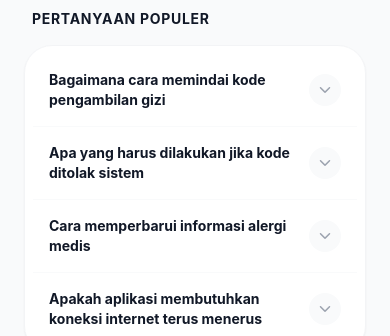
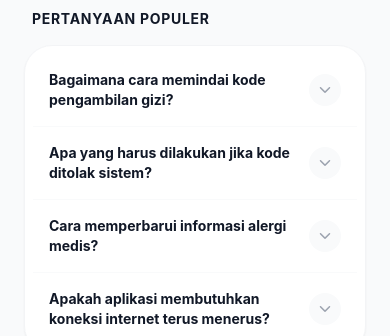
Before and after one commit to BagusSetiawan09/nutrivue-mobile, a React Native app: screen /HelpCenter in a window 390 px wide. Shown: the part 505-841 px from the top of the page. Built offline with nearby package versions, Linux system fonts and the light colour scheme.

Commit message:
feat(ui): activate search filter and deep linking contact actions in help center

```diff
--- a/src/screens/main/profile/HelpCenterScreen.tsx
+++ b/src/screens/main/profile/HelpCenterScreen.tsx
@@ -1,5 +1,5 @@
-import React, { useState } from 'react';
-import { View, Text, ScrollView, TouchableOpacity, TextInput, LayoutAnimation, UIManager, Platform } from 'react-native';
+import React, { useState, useMemo } from 'react';
+import { View, Text, ScrollView, TouchableOpacity, TextInput, LayoutAnimation, UIManager, Platform, Linking } from 'react-native';
 import { SafeAreaView } from 'react-native-safe-area-context';
 import { Ionicons } from '@expo/vector-icons';
 
@@ -23,25 +23,38 @@ export default function HelpCenterScreen({ navigation }: any) {
   const faqData = [
     {
       id: 1,
-      question: 'Bagaimana cara memindai kode pengambilan gizi',
-      answer: 'Buka menu pemindai di halaman beranda lalu arahkan kamera perangkat Anda tepat ke arah kode matriks milik peserta Sistem akan memverifikasi data secara otomatis',
+      question: 'Bagaimana cara memindai kode pengambilan gizi?',
+      answer: 'Buka menu pemindai di halaman beranda lalu arahkan kamera perangkat Anda tepat ke arah kode matriks milik peserta. Sistem akan memverifikasi data secara otomatis.',
     },
     {
       id: 2,
-      question: 'Apa yang harus dilakukan jika kode ditolak sistem',
-      answer: 'Penolakan biasanya terjadi jika kode telah kedaluwarsa atau jatah gizi sudah diambil sebelumnya Pastikan peserta memperbarui halaman aplikasi mereka untuk mendapatkan kode terbaru',
+      question: 'Apa yang harus dilakukan jika kode ditolak sistem?',
+      answer: 'Penolakan biasanya terjadi jika kode telah kedaluwarsa atau jatah gizi sudah diambil sebelumnya. Pastikan peserta memperbarui halaman aplikasi mereka untuk mendapatkan kode terbaru.',
     },
     {
       id: 3,
-      question: 'Cara memperbarui informasi alergi medis',
-      answer: 'Navigasikan ke menu Profil lalu pilih opsi Data Kesehatan Anda dapat menyesuaikan indikator alergi dan preferensi diet di halaman tersebut',
+      question: 'Cara memperbarui informasi alergi medis?',
+      answer: 'Navigasikan ke menu Profil lalu pilih opsi Data Kesehatan. Anda dapat menyesuaikan indikator alergi dan preferensi diet di halaman tersebut.',
     },
     {
       id: 4,
-      question: 'Apakah aplikasi membutuhkan koneksi internet terus menerus',
-      answer: 'Benar sekali NutriVue membutuhkan konektivitas internet yang stabil untuk melakukan sinkronisasi data distribusi dan verifikasi kode peserta secara waktu nyata',
+      question: 'Apakah aplikasi membutuhkan koneksi internet terus menerus?',
+      answer: 'Benar sekali. NutriVue membutuhkan konektivitas internet yang stabil untuk melakukan sinkronisasi data distribusi dan verifikasi kode peserta secara waktu nyata.',
     }
   ];
+
+  /**
+   * ⚡ FITUR AKTIF 1: Filter pencarian pintar
+   */
+  const filteredFaqs = useMemo(() => {
+    if (!searchQuery.trim()) return faqData;
+    const lowerCaseQuery = searchQuery.toLowerCase();
+    return faqData.filter(
+      (faq) =>
+        faq.question.toLowerCase().includes(lowerCaseQuery) ||
+        faq.answer.toLowerCase().includes(lowerCaseQuery)
+    );
+  }, [searchQuery]);
 
   /**
    * Prosedur pemicu animasi pembukaan dan penutupan panel pertanyaan
@@ -52,11 +65,31 @@ export default function HelpCenterScreen({ navigation }: any) {
   };
 
   /**
+   * ⚡ FITUR AKTIF 2: Aksi kontak langsung (Deep Linking)
+   */
+  const handleWhatsApp = () => {
+    // Ganti nomor ini dengan nomor WhatsApp CS resmi Anda
+    const phoneNumber = '+6281234567890';
+    const message = 'Halo Tim Support NutriVue, saya membutuhkan bantuan terkait aplikasi.';
+    Linking.openURL(`whatsapp://send?phone=${phoneNumber}&text=${encodeURIComponent(message)}`)
+      .catch(() => alert('Pastikan aplikasi WhatsApp sudah terinstal di perangkat Anda.'));
+  };
+
+  const handleEmail = () => {
+    // Ganti dengan email CS resmi Anda
+    const email = 'support@nutrivueapp.com';
+    const subject = 'Tiket Bantuan Pengguna NutriVue';
+    Linking.openURL(`mailto:${email}?subject=${encodeURIComponent(subject)}`)
+      .catch(() => alert('Tidak dapat membuka aplikasi Email klien.'));
+  };
+
+  /**
    * Subkomponen modular untuk menyajikan opsi kontak layanan pelanggan
    */
-  const ContactCard = ({ icon, title, subtitle, color }: any) => (
+  const ContactCard = ({ icon, title, subtitle, color, onPressAction }: any) => (
     <TouchableOpacity
       activeOpacity={0.7}
+      onPress={onPressAction}
       className="bg-white p-4 rounded-2xl shadow-sm border border-gray-100 flex-1 ml-2 mr-2 items-center"
     >
       <View className={`w-12 h-12 rounded-full items-center justify-center mb-3 bg-${color}-50`}>
@@ -108,22 +141,41 @@ export default function HelpCenterScreen({ navigation }: any) {
               placeholderTextColor="#9CA3AF"
               className="flex-1 text-sm font-medium text-gray-900"
             />
+            {/* Tombol silang untuk membersihkan pencarian */}
+            {searchQuery.length > 0 && (
+              <TouchableOpacity onPress={() => setSearchQuery('')}>
+                <Ionicons name="close-circle" size={18} color="#9CA3AF" />
+              </TouchableOpacity>
+            )}
           </View>
         </View>
 
         {/* Panel opsi komunikasi langsung dengan tim dukungan */}
         <Text className="text-sm font-bold text-gray-900 mb-4 ml-2 uppercase tracking-wider">Hubungi Kami</Text>
         <View className="flex-row justify-between mb-8 -mx-2">
-          <ContactCard icon="chatbubbles" title="Chat Langsung" subtitle="Respon cepat via pesan" color="emerald" />
-          <ContactCard icon="mail" title="Kirim Tiket" subtitle="Laporan teknis mendetail" color="sky" />
+          <ContactCard icon="chatbubbles" title="Chat Langsung" subtitle="Respon cepat via pesan" color="emerald" onPressAction={handleWhatsApp} />
+          <ContactCard icon="mail" title="Kirim Tiket" subtitle="Laporan teknis mendetail" color="sky" onPressAction={handleEmail} />
         </View>
 
         {/* Daftar pertanyaan interaktif berbasis akordion */}
         <Text className="text-sm font-bold text-gray-900 mb-4 ml-2 uppercase tracking-wider">Pertanyaan Populer</Text>
+
+        {filteredFaqs.length === 0 ? (
+          // ⚡ Tampilan jika pencarian tidak membuahkan hasil
+          <View className="bg-white rounded-[28px] shadow-sm border border-gray-100 p-8 items-center mb-8">
+            <View className="w-16 h-16 bg-gray-50 rounded-full items-center justify-center mb-4">
+              <Ionicons name="document-text-outline" size={32} color="#9CA3AF" />
+            </View>
+            <Text className="text-gray-900 font-bold text-base mb-1 text-center">Panduan Tidak Ditemukan</Text>
+            <Text className="text-gray-500 text-xs text-center leading-relaxed">
+              Kami tidak dapat menemukan jawaban untuk "{searchQuery}". Silakan gunakan fitur Hubungi Kami di atas.
+            </Text>
+          </View>
+        ) : (
           <View className="bg-white rounded-[28px] shadow-sm border border-gray-100 p-2 mb-8">
-          {faqData.map((faq, index) => {
+            {filteredFaqs.map((faq, index) => {
               const isExpanded = expandedId === faq.id;
-            const isLast = index === faqData.length - 1;
+              const isLast = index === filteredFaqs.length - 1;
 
               return (
                 <View key={faq.id} className={`overflow-hidden ${!isLast ? 'border-b border-gray-50' : ''}`}>
@@ -155,6 +207,7 @@ export default function HelpCenterScreen({ navigation }: any) {
               );
             })}
           </View>
+        )}
 
         {/* Informasi tambahan mengenai versi perangkat lunak */}
         <View className="items-center mt-2">
```
Lines whose indentation alone changed are shown as unchanged.
